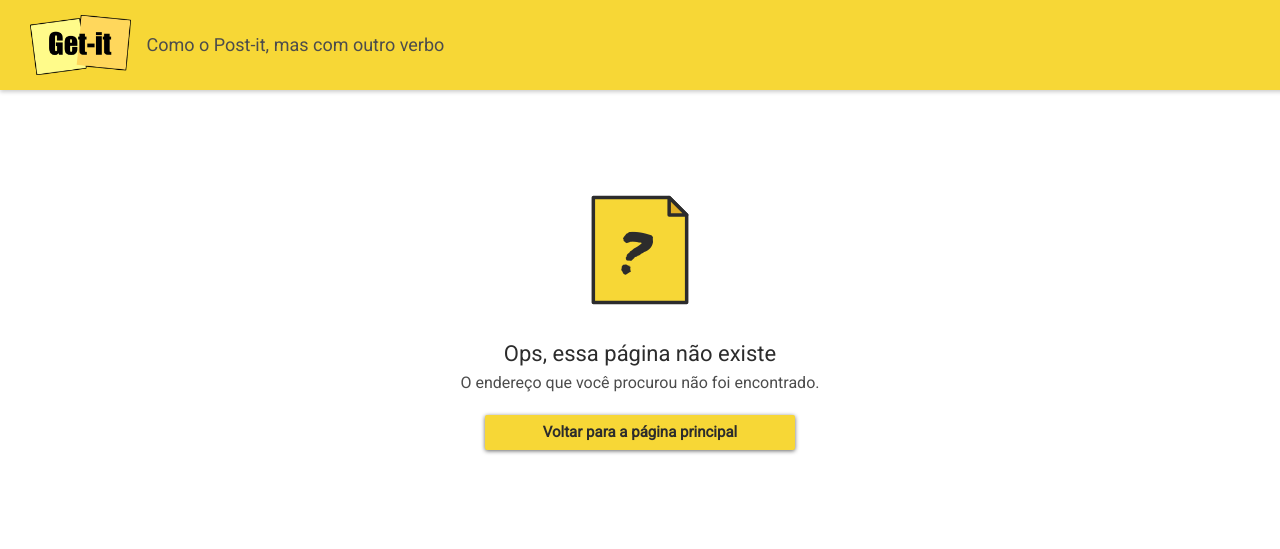
After one commit to giovanazani/tecweb-2026-2-projeto1A, a Python web app: template templates/404.html in a window 1280 px wide; the page is wider, and only the part inside the window is pictured. The commit adds this page. Shown: the top 549 px of that part. Run offline with Jinja, Linux system fonts and the light colour scheme; the template is opened without the code that fills it, so the values that code supplies are empty; some libraries are stand-ins or nearby versions.

Commit message:
conceito A+ e arquiv 404.html

```diff
--- a/getit.css
+++ b/getit.css
@@ -229,3 +229,29 @@ textarea.autoresize{
 .card-action:hover {
   text-decoration: underline;
 }
+
+.not-found{
+  text-align: center;
+  padding: 40px 0;
+}
+
+.not-found svg {
+  width: 140px;
+  height: auto;
+  margin-bottom: 20px;
+}
+
+.not-found h2 {
+  font-size: 22px;
+  margin-bottom: 10px;
+}
+
+.not-found p {
+  margin-bottom: 24px;
+  color: #4c4c4c;
+}
+
+.not-found .btn {
+  max-width: 280px;
+  margin: 0 auto;
+}
--- /dev/null
+++ b/templates/404.html
@@ -0,0 +1,42 @@
+<!DOCTYPE html>
+<html>
+  <head>
+    <meta charset="UTF-8" />
+    <meta name="viewport" content="width=device-width, initial-scale=1.0" />
+    <title>Página não encontrada - Get-it</title>
+    <link
+      rel="stylesheet"
+      href="https://cdnjs.cloudflare.com/ajax/libs/meyer-reset/2.0/reset.min.css"
+      integrity="sha512-NmLkDIU1C/C88wi324HBc+S2kLhi08PN5GDeUVVVC/BVt/9Izdsc9SVeVfA1UZbY3sHUlDSyRXhCzHfr6hmPPw=="
+      crossorigin="anonymous"
+    />
+    <link rel="preconnect" href="https://fonts.gstatic.com" />
+    <link
+      href="https://fonts.googleapis.com/css2?family=Roboto&family=Permanent+Marker&display=swap"
+      rel="stylesheet"
+    />
+    <link rel="stylesheet" href="/getit.css" />
+  </head>
+
+  <body>
+    <div class="appbar">
+      <img src="/img/logo-getit.png" class="logo" />
+      <span class="subtitle">Como o Post-it, mas com outro verbo</span>
+    </div>
+
+    <main class="container">
+      <div class="not-found">
+        <svg viewBox="0 0 120 120" xmlns="http://www.w3.org/2000/svg">
+          <path d="M20 15 H85 L100 30 V105 H20 Z" fill="#f7d736" stroke="#2c2c2c" stroke-width="3" stroke-linejoin="round"/>
+          <path d="M85 15 L85 30 H100 Z" fill="#e0af26" stroke="#2c2c2c" stroke-width="3" stroke-linejoin="round"/>
+          <text x="55" y="80" font-family="Permanent Marker, cursive" font-size="48" fill="#2c2c2c" text-anchor="middle">?</text>
+        </svg>
+        <h2>Ops, essa página não existe</h2>
+        <p>O endereço que você procurou não foi encontrado.</p>
+        <a class="btn" href="/">Voltar para a página principal</a>
+      </div>
+    </main>
+
+    <script type="text/javascript" src="/getit.js"></script>
+  </body>
+</html>
--- a/templates/components/note.html
+++ b/templates/components/note.html
@@ -5,4 +5,5 @@
   </div>
   <a class="card-action" href="/delete/{id}">Apagar</a>
   <a class="card-action" href="/edit/{id}">Editar</a>
+  <a class="card-action" href="/favorite/{id}">{favorite_label}</a>
 </div>
--- a/utils.py
+++ b/utils.py
@@ -46,6 +46,9 @@ def update_note(note_id, titulo, detalhes):
     nota = Note(id=note_id, title=titulo, content=detalhes)
     db.update(nota)
 
+def toggle_favorite(note_id):
+    db.toggle_favorite(note_id)
+
 def build_response(body='', code=200, reason='OK', headers=''):
     if isinstance(body, str):
         body = body.encode()
```
Also changed, not shown: database.py (+13 -12 lines), servidor.py (+5 -2 lines), views.py (+12 -2 lines), notes.db.
